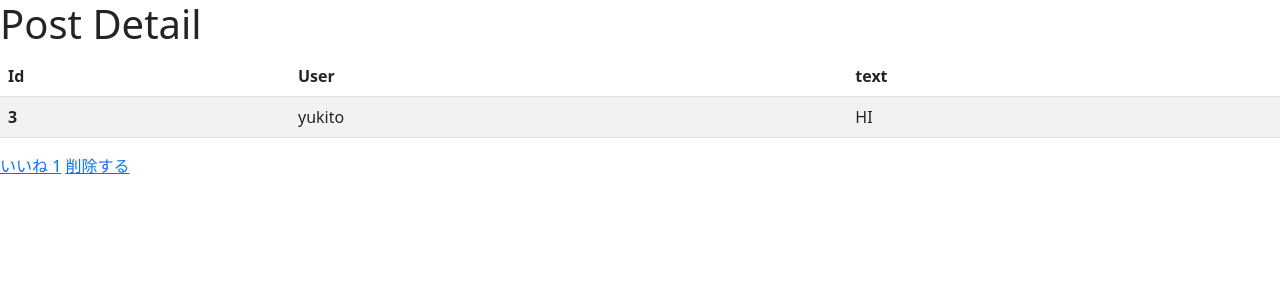
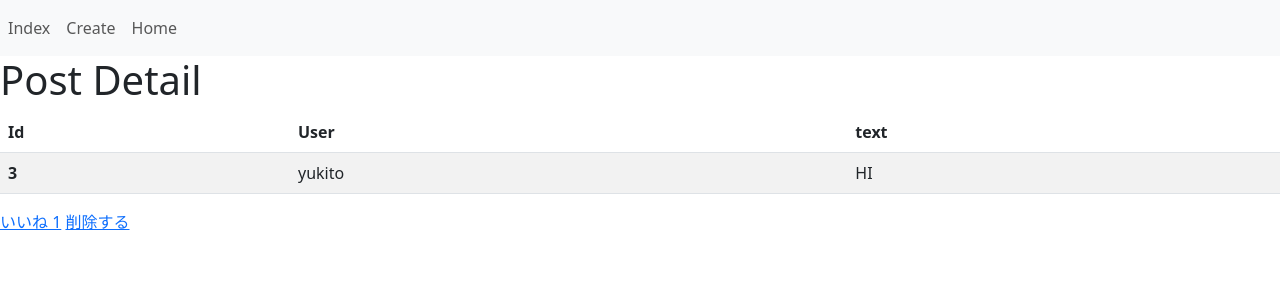
Before and after one commit to ajdjaiuoapooiad/django-django1-1231, a Django app: page /post/3 in a window 1280 px wide. Shown: the top 300 px of the page. Run offline with Django 4.2, Linux system fonts and the light colour scheme; data comes from the database, SQL or seed files in the repository.

Commit message:
base.html ok

```diff
--- /dev/null
+++ b/templates/base.html
@@ -0,0 +1,17 @@
+<!DOCTYPE html>
+<html lang="en">
+<head>
+    <meta charset="UTF-8">
+    <meta name="viewport" content="width=device-width, initial-scale=1.0">
+    <title>Detail</title>
+
+    <link href="https://cdn.jsdelivr.net/npm/bootstrap@5.3.0/dist/css/bootstrap.min.css" rel="stylesheet" integrity="sha384-9ndCyUaIbzAi2FUVXJi0CjmCapSmO7SnpJef0486qhLnuZ2cdeRhO02iuK6FUUVM" crossorigin="anonymous">
+</head>
+<body>
+
+  {% block content %}
+
+  {% endblock  %}
+
+</body>
+</html>
--- a/templates/core/detail.html
+++ b/templates/core/detail.html
@@ -1,13 +1,17 @@
-<!DOCTYPE html>
-<html lang="en">
+{% extends 'base.html' %}
 <head>
-    <meta charset="UTF-8">
-    <meta name="viewport" content="width=device-width, initial-scale=1.0">
-    <title>Detail</title>
+  <title>Detail</title>
 
-    <link href="https://cdn.jsdelivr.net/npm/bootstrap@5.3.0/dist/css/bootstrap.min.css" rel="stylesheet" integrity="sha384-9ndCyUaIbzAi2FUVXJi0CjmCapSmO7SnpJef0486qhLnuZ2cdeRhO02iuK6FUUVM" crossorigin="anonymous">
 </head>
-<body>
+
+
+  {% block content %}
+
+
+
+  {% include 'navbar.html' %}
+
+
     <h1>Post Detail</h1>
 
     <table class="table table-striped">
@@ -31,5 +35,5 @@
       </table>
       <a href="{% url 'like' p.id %}">いいね {{p.like}}</a>
       <a href="{% url 'delete' p.id %}">削除する</a>
-</body>
-</html>
+
+  {% endblock  %}
--- /dev/null
+++ b/templates/navbar.html
@@ -0,0 +1,18 @@
+<nav class="navbar navbar-expand-lg navbar-light bg-light">
+
+
+    <div class="collapse navbar-collapse" id="navbarSupportedContent">
+      <ul class="navbar-nav mr-auto">
+        <li class="nav-item ">
+          <a class="nav-link" href="{% url 'index' %}">Index</span></a>
+        </li>
+        <li class="nav-item">
+          <a class="nav-link" href="{% url 'create' %}">Create</a>
+        </li>
+        <li class="nav-item">
+          <a class="nav-link " href="#">Home</a>
+        </li>
+      </ul>
+
+    </div>
+  </nav>
```
